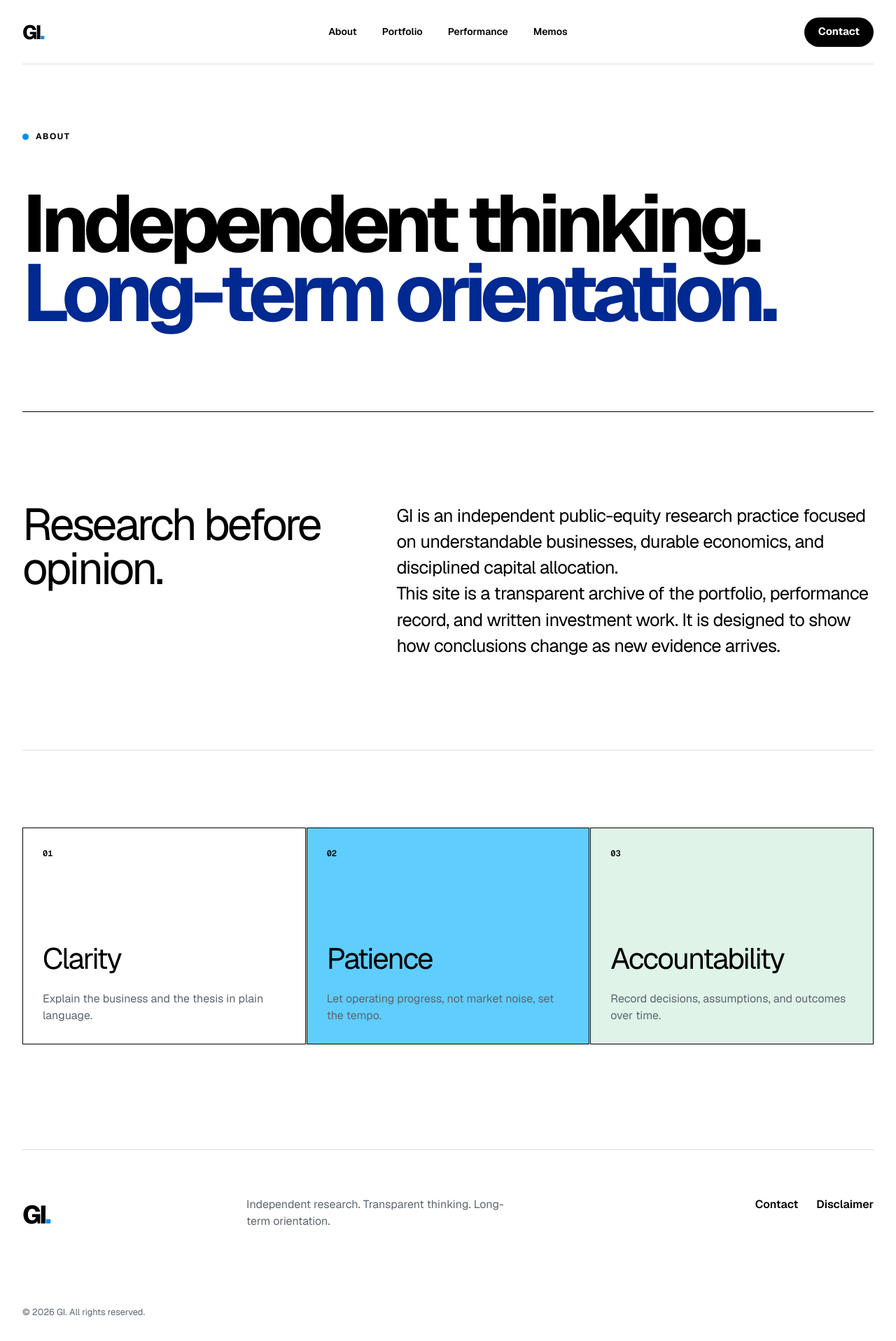
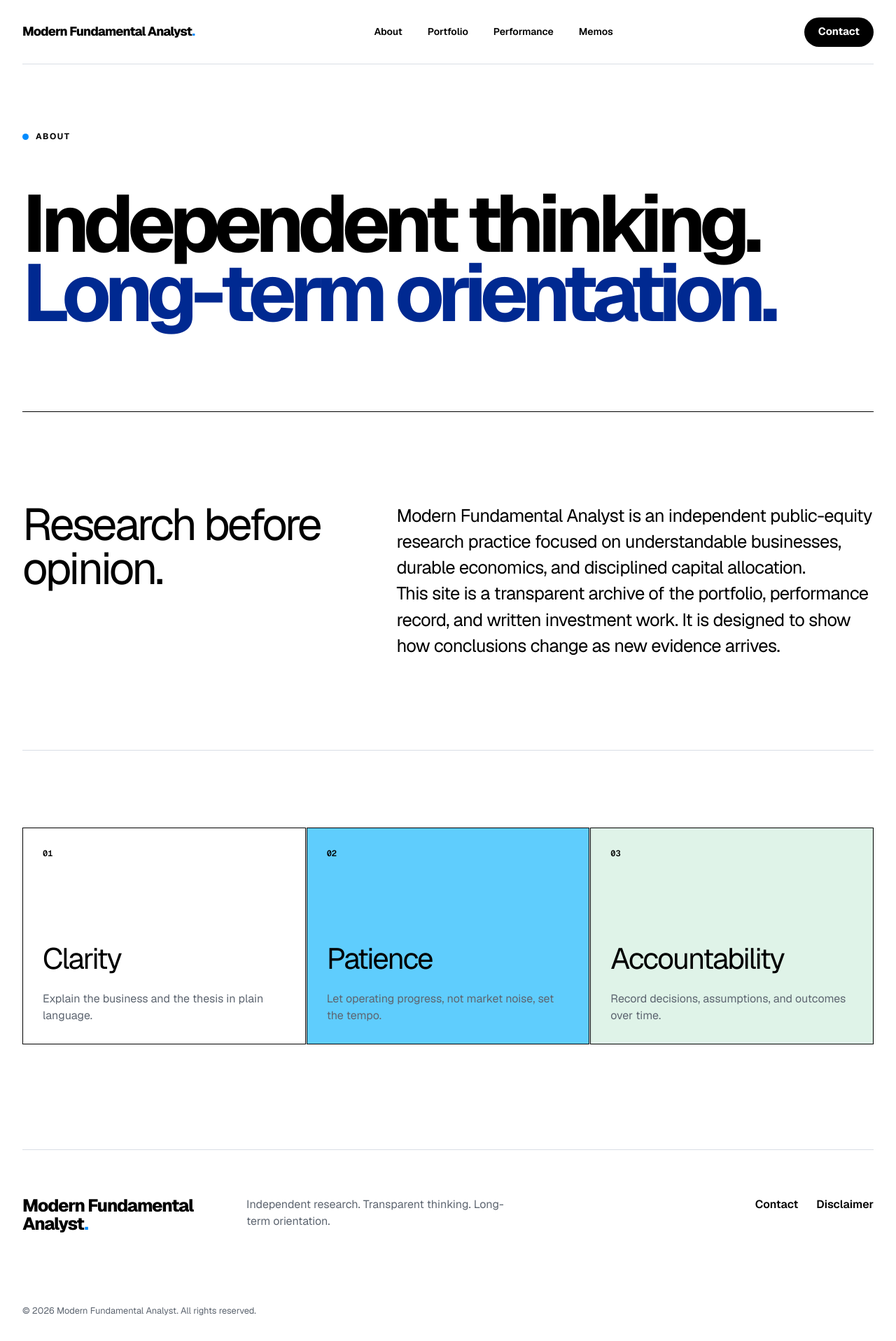
Before and after one commit to Tianyi0510/modern-fundamental-analyst, a Next.js app: page /about in a window 1280 px wide. Shown: the whole page at 70% size. Built offline with nearby package versions, Linux system fonts and the light colour scheme.

Commit message:
Rename site to Modern Fundamental Analyst

```diff
--- a/app/about/page.tsx
+++ b/app/about/page.tsx
@@ -2,14 +2,14 @@ import type { Metadata } from "next";
 import { SiteFooter } from "@/components/site-footer";
 import { SiteHeader } from "@/components/site-header";
 
-export const metadata: Metadata = { title: "About", description: "The perspective and principles behind GI's independent investment research." };
+export const metadata: Metadata = { title: "About", description: "The perspective and principles behind Modern Fundamental Analyst's independent investment research." };
 
 export default function AboutPage() {
   return <main><SiteHeader />
     <section className="page-hero shell"><p className="eyebrow"><span /> About</p><h1>Independent thinking.<br /><em>Long-term orientation.</em></h1></section>
     <section className="two-column shell body-section">
       <h2>Research before opinion.</h2>
-      <div className="rich-copy"><p>GI is an independent public-equity research practice focused on understandable businesses, durable economics, and disciplined capital allocation.</p><p>This site is a transparent archive of the portfolio, performance record, and written investment work. It is designed to show how conclusions change as new evidence arrives.</p></div>
+      <div className="rich-copy"><p>Modern Fundamental Analyst is an independent public-equity research practice focused on understandable businesses, durable economics, and disciplined capital allocation.</p><p>This site is a transparent archive of the portfolio, performance record, and written investment work. It is designed to show how conclusions change as new evidence arrives.</p></div>
     </section>
     <section className="principles shell">
       <article><span>01</span><h3>Clarity</h3><p>Explain the business and the thesis in plain language.</p></article>
--- a/app/contact/page.tsx
+++ b/app/contact/page.tsx
@@ -2,7 +2,7 @@ import type { Metadata } from "next";
 import { SiteFooter } from "@/components/site-footer";
 import { SiteHeader } from "@/components/site-header";
 
-export const metadata: Metadata = { title: "Contact", description: "Contact GI about investment research and professional conversations." };
+export const metadata: Metadata = { title: "Contact", description: "Contact Modern Fundamental Analyst about investment research and professional conversations." };
 
 export default function ContactPage() {
   return <main><SiteHeader />
--- a/app/globals.css
+++ b/app/globals.css
@@ -34,8 +34,8 @@ body {
 
 a { color: inherit; text-decoration: none; }
 .shell { width: min(1440px, calc(100% - 64px)); margin-inline: auto; }
-.site-header { height: 92px; display: grid; grid-template-columns: 1fr auto 1fr; align-items: center; border-bottom: 1px solid var(--line); }
-.wordmark { font-size: 28px; font-weight: 800; letter-spacing: -0.08em; justify-self: start; }
+.site-header { height: 92px; display: grid; grid-template-columns: 1.35fr auto 1fr; align-items: center; border-bottom: 1px solid var(--line); }
+.wordmark { max-width: 260px; font-size: 18px; line-height: 1.05; font-weight: 800; letter-spacing: -0.045em; justify-self: start; }
 .wordmark span { color: var(--bright-blue); }
 .site-header nav { display: flex; gap: 36px; font-size: 14px; font-weight: 600; }
 .site-header nav a { transition: color .2s ease; }
@@ -117,7 +117,7 @@ a { color: inherit; text-decoration: none; }
 .cta .eyebrow { grid-column: 1 / -1; margin: 0 0 46px; }
 .cta h2 { margin: 0; font-size: clamp(52px, 7vw, 108px); line-height: .93; letter-spacing: -.065em; font-weight: 650; }
 .site-footer { padding: 66px 0 32px; display: grid; grid-template-columns: 1fr 2fr 1fr; gap: 32px; align-items: start; border-top: 1px solid var(--line); }
-.footer-mark { font-size: 36px; }
+.footer-mark { max-width: 320px; font-size: 25px; }
 .site-footer p { margin: 0; max-width: 390px; color: var(--muted); }
 .footer-links { justify-self: end; display: flex; gap: 26px; font-weight: 600; }
 .site-footer > small { grid-column: 1 / -1; margin-top: 70px; color: var(--muted); }
@@ -208,6 +208,7 @@ a { color: inherit; text-decoration: none; }
 @media (max-width: 800px) {
   .shell { width: min(100% - 32px, 720px); }
   .site-header { height: auto; min-height: 78px; grid-template-columns: 1fr auto; }
+  .site-header .wordmark { max-width: 190px; font-size: 16px; }
   .site-header nav { order: 3; grid-column: 1 / -1; width: 100%; padding: 14px 0 18px; gap: 22px; overflow-x: auto; border-top: 1px solid var(--line); }
   .hero { padding: 64px 0 54px; }
   .hero h1 { margin: 38px 0 52px; }
--- a/app/layout.tsx
+++ b/app/layout.tsx
@@ -22,11 +22,11 @@ export async function generateMetadata(): Promise<Metadata> {
   const image = `${protocol}://${host}/og.png`;
   const description = "An independent public-equity portfolio, performance record, and investment memo archive.";
   return {
-    title: { default: "GI — Independent Investor", template: "%s | GI" },
+    title: { default: "Modern Fundamental Analyst", template: "%s | Modern Fundamental Analyst" },
     description,
     icons: { icon: "/favicon.svg", shortcut: "/favicon.svg" },
-    openGraph: { title: "GI — Independent Investor", description, images: [{ url: image, width: 1728, height: 910, alt: "Ideas compound. Capital follows." }] },
-    twitter: { card: "summary_large_image", title: "GI — Independent Investor", description, images: [image] },
+    openGraph: { title: "Modern Fundamental Analyst", description, images: [{ url: image, width: 1728, height: 910, alt: "Ideas compound. Capital follows." }] },
+    twitter: { card: "summary_large_image", title: "Modern Fundamental Analyst", description, images: [image] },
   };
 }
 
--- a/components/site-footer.tsx
+++ b/components/site-footer.tsx
@@ -3,13 +3,13 @@ import Link from "next/link";
 export function SiteFooter() {
   return (
     <footer className="site-footer shell">
-      <Link className="wordmark footer-mark" href="/">GI<span>.</span></Link>
+      <Link className="wordmark footer-mark" href="/">Modern Fundamental Analyst<span>.</span></Link>
       <p>Independent research. Transparent thinking. Long-term orientation.</p>
       <div className="footer-links">
         <Link href="/contact">Contact</Link>
         <Link href="/disclaimer">Disclaimer</Link>
       </div>
-      <small>© 2026 GI. All rights reserved.</small>
+      <small>© 2026 Modern Fundamental Analyst. All rights reserved.</small>
     </footer>
   );
 }
--- a/components/site-header.tsx
+++ b/components/site-header.tsx
@@ -3,8 +3,8 @@ import Link from "next/link";
 export function SiteHeader() {
   return (
     <header className="site-header shell">
-      <Link className="wordmark" href="/" aria-label="GI home">
-        GI<span>.</span>
+      <Link className="wordmark" href="/" aria-label="Modern Fundamental Analyst home">
+        Modern Fundamental Analyst<span>.</span>
       </Link>
       <nav aria-label="Primary navigation">
         <Link href="/about">About</Link>
--- a/package.json
+++ b/package.json
@@ -1,5 +1,5 @@
 {
-  "name": "gi-investment-portfolio",
+  "name": "modern-fundamental-analyst",
   "version": "0.1.0",
   "private": true,
   "engines": {
```
Also changed, not shown: public/og.png, 1 other file (tests, documents, lock files or other folders).
